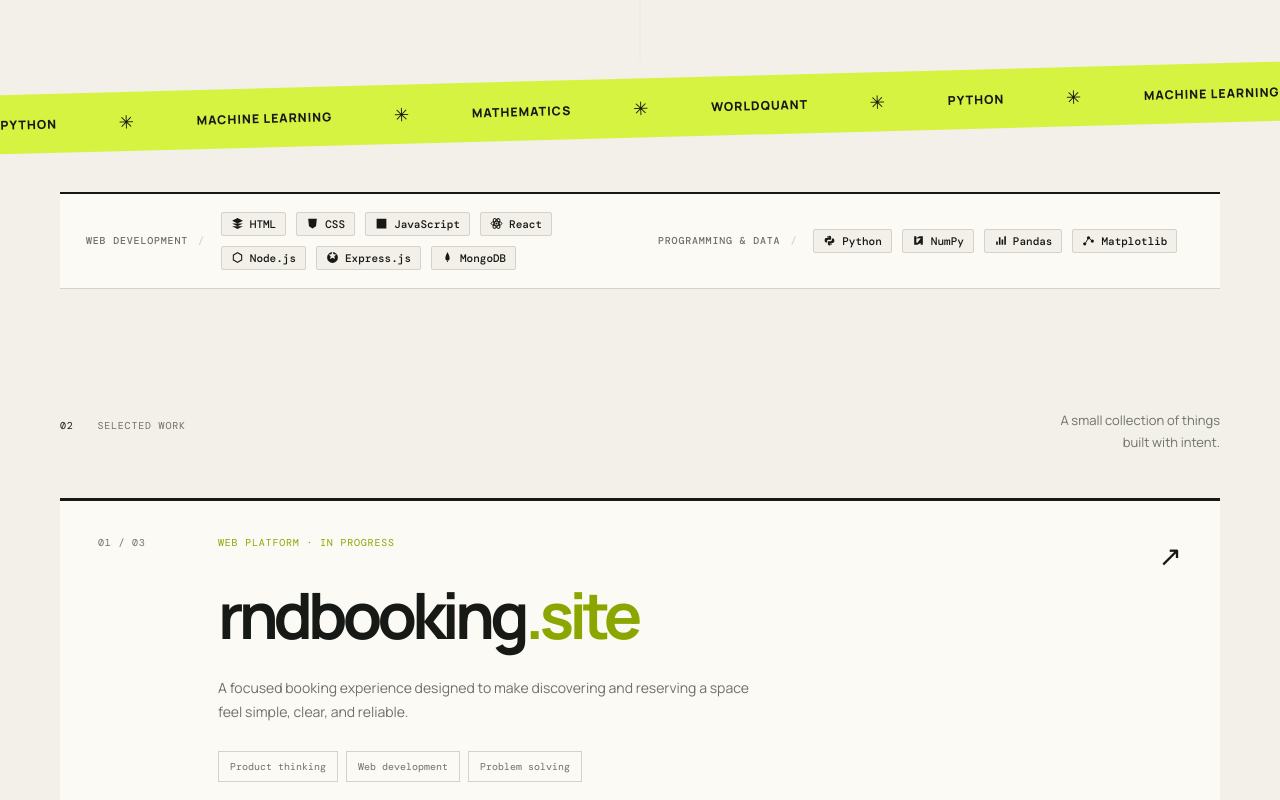
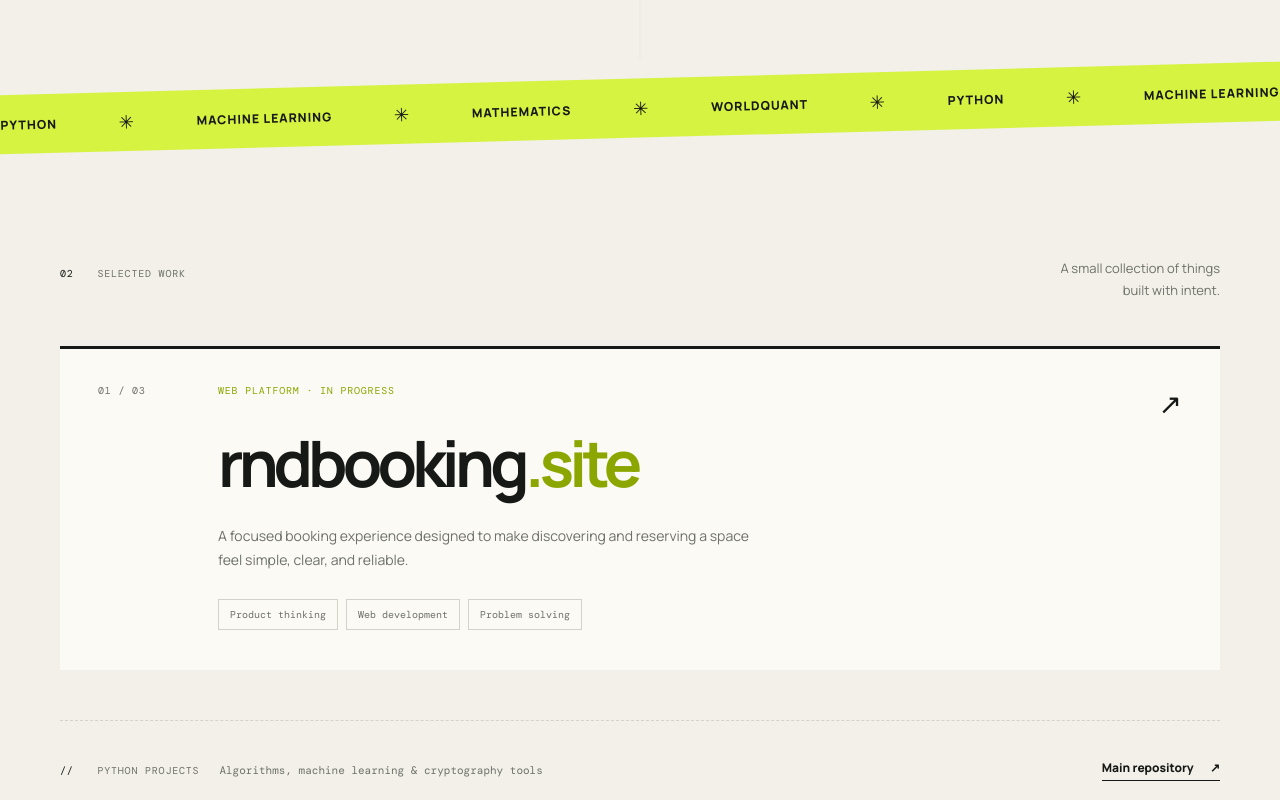
Before and after one commit to raysonkipchumba/raysonkipchumba.github.io, a website: page index.html in a window 1280 px wide. Shown: the part 740-1540 px from the top of the page. Drawn offline with nearby package versions, Linux system fonts and the light colour scheme.

Commit message:
refactor: update header status pill text

```diff
--- a/index.html
+++ b/index.html
@@ -17,7 +17,7 @@
     <header class="site-header">
         <a class="brand" href="#top" aria-label="Rayson home"><span>R</span> rayson<span class="brand-dot">.</span></a>
         <nav aria-label="Main navigation"><a href="#work">Work</a><a href="#about">About</a><a href="#worldquant">WorldQuant</a><a href="#deutsch">Deutsch</a><a href="#contact">Contact</a></nav>
-        <a class="status-pill" href="https://www.linkedin.com/in/rayson-kipchumba/" target="_blank" rel="noopener noreferrer"><i></i> Open to opportunities</a>
+        <a class="status-pill" href="https://www.linkedin.com/in/rayson-kipchumba/" target="_blank" rel="noopener noreferrer"><i></i> ray</a>
     </header>
     <main id="top">
         <section class="hero section-wrap">
@@ -25,64 +25,6 @@
             <div class="hero-note reveal reveal-delay"><div class="orbit-mark"><span class="orbit  orbit-one"></span><span class="orbit orbit-two"></span><span class="orbit-core">R</span></div><p class="mono-label">CURRENTLY EXPLORING</p><p class="note-title">Python / Machine Learning<br>Quantitative research / German</p><div class="note-footer"><span>01. <b>KE</b></span><span>2026 — now</span></div></div>
         </section>
         <section class="marquee-band" aria-label="Areas of focus"><div class="marquee-track"><span>PYTHON</span><b>✳</b><span>MACHINE LEARNING</span><b>✳</b><span>MATHEMATICS</span><b>✳</b><span>WORLDQUANT</span><b>✳</b><span>PYTHON</span><b>✳</b><span>MACHINE LEARNING</span></div></section>
-        <div class="tech-bar-wrap section-wrap">
-            <div class="tech-strip reveal">
-                <div class="tech-col">
-                    <span class="tech-cat-label">Web Development</span>
-                    <div class="tech-items">
-                        <span class="tech-pill">
-                            <svg viewBox="0 0 24 24" aria-hidden="true"><path d="M12 2L2 7l10 5 10-5-10-5zM2 17l10 5 10-5M2 12l10 5 10-5"/></svg>
-                            HTML
-                        </span>
-                        <span class="tech-pill">
-                            <svg viewBox="0 0 24 24" aria-hidden="true"><path d="M4 3h16l-1.5 14L12 21l-6.5-4L4 3z"/></svg>
-                            CSS
-                        </span>
-                        <span class="tech-pill">
-                            <svg viewBox="0 0 24 24" aria-hidden="true"><path d="M3 3h18v18H3V3zm13.7 13.9c-.3.5-.8.8-1.5.8-.8 0-1.3-.4-1.7-1.1l1.4-.9c.2.3.4.5.6.5.3 0 .5-.2.5-.5 0-.4-.4-.5-.9-.7-.8-.4-1.5-.7-1.5-1.7 0-.9.7-1.6 1.7-1.6.7 0 1.2.3 1.5.8l-1.2.8c-.2-.3-.3-.4-.5-.4-.2 0-.4.1-.4.3 0 .3.2.4.7.6.9.4 1.7.7 1.7 1.8 0 .6-.3 1.1-.9 1.3zm-5.4.1H9.5v-5.2h1.8v5.2z"/></svg>
-                            JavaScript
-                        </span>
-                        <span class="tech-pill">
-                            <svg viewBox="0 0 24 24" aria-hidden="true"><ellipse cx="12" cy="12" rx="4" ry="10" transform="rotate(30 12 12)" fill="none" stroke="currentColor" stroke-width="1.8"/><ellipse cx="12" cy="12" rx="4" ry="10" transform="rotate(90 12 12)" fill="none" stroke="currentColor" stroke-width="1.8"/><ellipse cx="12" cy="12" rx="4" ry="10" transform="rotate(150 12 12)" fill="none" stroke="currentColor" stroke-width="1.8"/><circle cx="12" cy="12" r="2"/></svg>
-                            React
-                        </span>
-                        <span class="tech-pill">
-                            <svg viewBox="0 0 24 24" aria-hidden="true"><path d="M12 2l8.7 5v10L12 22l-8.7-5V7L12 2zm0 2.3L5.3 8.2v7.6L12 19.7l6.7-3.9V8.2L12 4.3z"/></svg>
-                            Node.js
-                        </span>
-                        <span class="tech-pill">
-                            <svg viewBox="0 0 24 24" aria-hidden="true"><path d="M12 2a10 10 0 100 20 10 10 0 000-20zm4.5 12.8L12 12.4l-4.5 2.4 1.2-5.1-3.9-3.4 5.2-.4L12 1.2l2 4.7 5.2.4-3.9 3.4 1.2 5.1z"/></svg>
-                            Express.js
-                        </span>
-                        <span class="tech-pill">
-                            <svg viewBox="0 0 24 24" aria-hidden="true"><path d="M12 2C11.5 3.5 8 9 8 13.5c0 2.5 1.8 4.5 4 4.5s4-2 4-4.5C16 9 12.5 3.5 12 2zm0 18.5c-.3 0-.6-.2-.8-.5L11 18.5h2l-.2 1.5c-.2.3-.5.5-.8.5z"/></svg>
-                            MongoDB
-                        </span>
-                    </div>
-                </div>
-                <div class="tech-col">
-                    <span class="tech-cat-label">Programming & Data</span>
-                    <div class="tech-items">
-                        <span class="tech-pill">
-                            <svg viewBox="0 0 24 24" aria-hidden="true"><path d="M12 3c-4.4 0-4 1.9-4 1.9v2h4v.6H6.3S3 7.1 3 11.5s2.9 4.3 2.9 4.3h1.7v-2.4c0-2.7 2.3-2.6 2.3-2.6h3.9c.7 0 1.2-.5 1.2-1.2V5.4c0-.7-.5-2.4-3-2.4zm-1.8 1.4c.4 0 .7.3.7.7s-.3.7-.7.7-.7-.3-.7-.7.3-.7.7-.7zM12 21c4.4 0 4-1.9 4-1.9v-2h-4v-.6h5.7s3.3.4 3.3-4-2.9-4.3-2.9-4.3h-1.7v2.4c0 2.7-2.3 2.6-2.3 2.6H10.2c-.7 0-1.2.5-1.2 1.2v4.2c0 .7.5 2.4 3 2.4zm1.8-1.4c-.4 0-.7-.3-.7-.7s.3-.7.7-.7.7.3.7.7-.3.7-.7.7z"/></svg>
-                            Python
-                        </span>
-                        <span class="tech-pill">
-                            <svg viewBox="0 0 24 24" aria-hidden="true"><path d="M4 4h4v3.5L14 4h6v16h-4v-3.5L10 20H4V4zm4 4.5V16h2l6-7.5V8h-2L8 8.5z"/></svg>
-                            NumPy
-                        </span>
-                        <span class="tech-pill">
-                            <svg viewBox="0 0 24 24" aria-hidden="true"><path d="M4 14h3v6H4v-6zm5-8h3v14H9V6zm5 4h3v10h-3V10zm5-6h3v16h-3V4z"/></svg>
-                            Pandas
-                        </span>
-                        <span class="tech-pill">
-                            <svg viewBox="0 0 24 24" aria-hidden="true"><circle cx="5" cy="18" r="3"/><circle cx="12" cy="7" r="3"/><circle cx="19" cy="13" r="3"/><path d="M7 16l3.5-6.5M14 8.5l3.5 3" fill="none" stroke="currentColor" stroke-width="1.8"/></svg>
-                            Matplotlib
-                        </span>
-                    </div>
-                </div>
-            </div>
-        </div>
         <section class="work section-wrap" id="work">
             <div class="section-heading reveal">
                 <p class="eyebrow"><span>02</span> Selected work</p>
@@ -170,7 +112,7 @@
                     <h2>Curious by default.<br><span>Precise by practice.</span></h2>
                 </div>
                 <div class="about-copy reveal reveal-delay">
-                    <p>I’m Rayson Kipchumba, studying for a BSc in Mathematics and Computer Science at JKUAT. My work is shaped by a love for understanding how systems behave, then turning that understanding into something people can use.</p>
+                    <p>I’m Rayson Kipchumba, studying for a BSc in Mathematics and Computer Science at JKUAT,previously in Nakuru High School. My work is shaped by a love for understanding how systems behave, then turning that understanding into something people can use.</p>
                     <p>Alongside Python and machine learning, I’m learning German and developing my quantitative perspective through WorldQuant. Every project is a chance to ask a better question.</p>
                     <a class="text-link" href="https://www.linkedin.com/in/rayson-kipchumba/" target="_blank" rel="noopener noreferrer">Connect on LinkedIn <span>↗</span></a>
                 </div>
@@ -242,7 +184,7 @@
                     <p class="german-opening">Deutsch hat mich neugierig gemacht — und diese Neugier ist geblieben. From vocabulary to conversation, I enjoy turning unfamiliar words into something I can verstehen, benutzen und schließlich mein Eigenes nennen.</p>
                     <p>From the strength of deutscher Ingenieurskunst to the Ausdruckskraft deutscher Musik, my fascination with the language extends beyond words. My interest in language is also driven by the Ziel, to understand different cultures — because language often reflects people's way of life. The words we choose, and even the concepts we express differently, are rarely random.Its a mirror of how they live.</p>
                     <div class="german-quote-card">
-                        <p>„The words we choose, and even the concepts we express differently, are rarely random. Its a mirror of how they live.“</p>
+                        <p>„The words we choose, and even the concepts we express differently, are rarely random. Its a mirror of how we live.“</p>
                         <span>Culture · Language · Frameworks</span>
                     </div>
                     <p>Currently, I’m at B1 level and pushing the boundaries further, aiming for a deeper low level understanding of the framework beneath the German language — not just how it is spoken, but why it works the way it does.</p>
```
